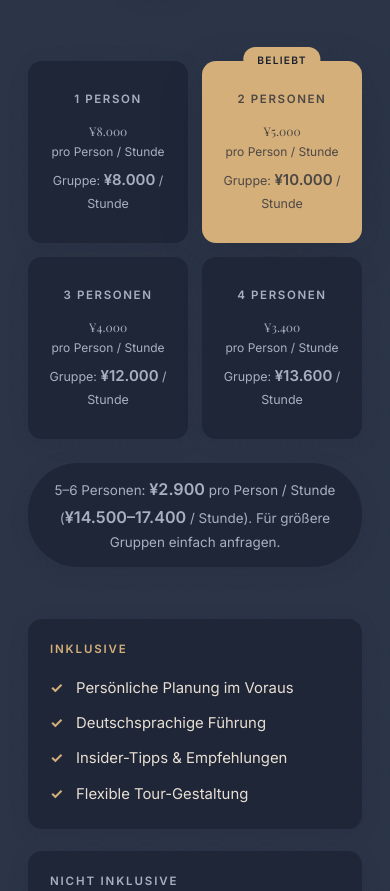
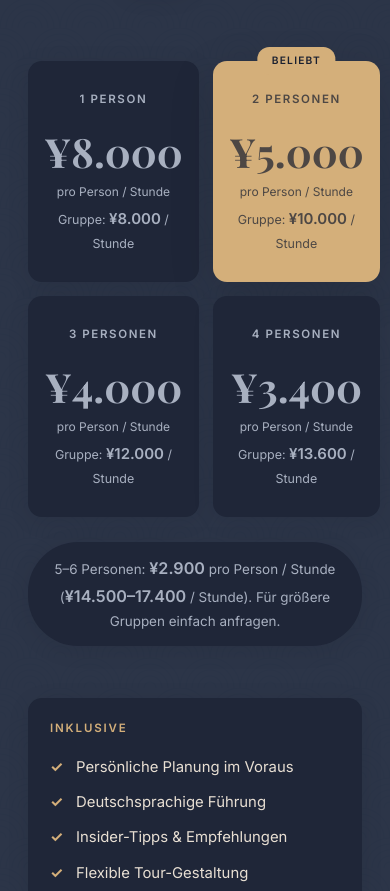
Before and after one commit to monorailbg/TakumiShare, a plain HTML site: page index.html in a window 390 px wide. Shown: the part 3902-4793 px from the top of the page. Drawn offline with nearby package versions, Linux system fonts and the light colour scheme; a web font is replaced by a local one.

Commit message:
Fix specificity bug hiding the big price-figure, enlarge rate number
The generic ".pricing-rate span" rule (0.75rem) had higher CSS
specificity than ".price-figure" and was silently overriding it,
so every previous font-size bump to the per-person rate had no
visible effect — the number was stuck at 12px. Bump .price-figure's
specificity (.price-figure.price-figure) so it wins, then size
.pricing-rate strong so the resulting number (1.2em of it) is the
dominant element on the card: 3.4rem desktop/tablet, 2.1rem mobile.
Verified no overflow at any breakpoint.

Co-Authored-By: Claude Sonnet 5 <noreply@anthropic.com>
Claude-Session: https://claude.ai/code/session_01ExbgDtrqoQU6bGGCc4UW15

```diff
--- a/styles.css
+++ b/styles.css
@@ -786,7 +786,7 @@ h1, h2, h3 {
 }
 
 /* Any displayed price (tours, pricing cards, FAQ, etc.) */
-.price-figure {
+.price-figure.price-figure {
   font-weight: 700;
   font-size: 1.2em;
 }
@@ -2367,7 +2367,7 @@ h1, h2, h3 {
 @media (max-width: 480px) {
   .pricing-grid { gap: 14px; }
   .pricing-card { padding: 28px 16px; }
-  .pricing-rate strong { font-size: 2.6rem; }
+  .pricing-rate strong { font-size: 2.1rem; }
   .pricing-includes-col { padding: 24px 22px; }
 }
 
```
